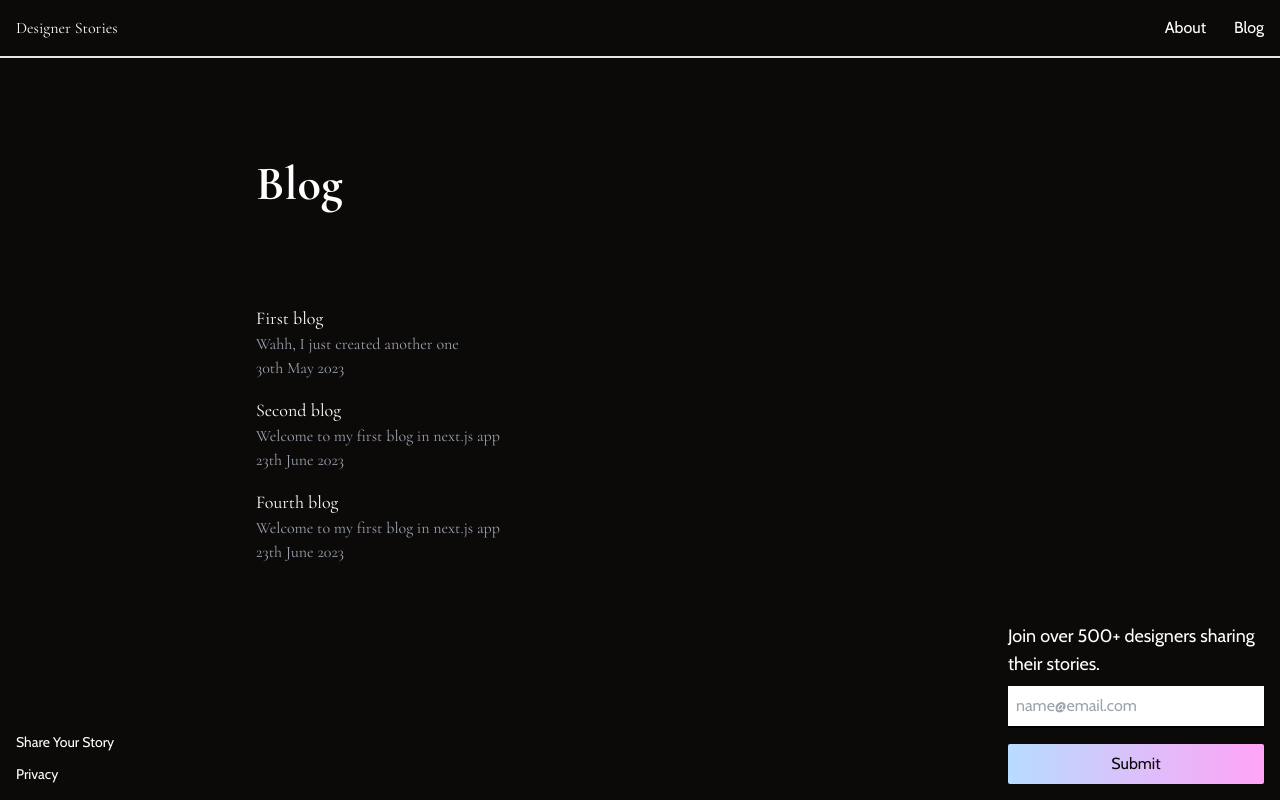
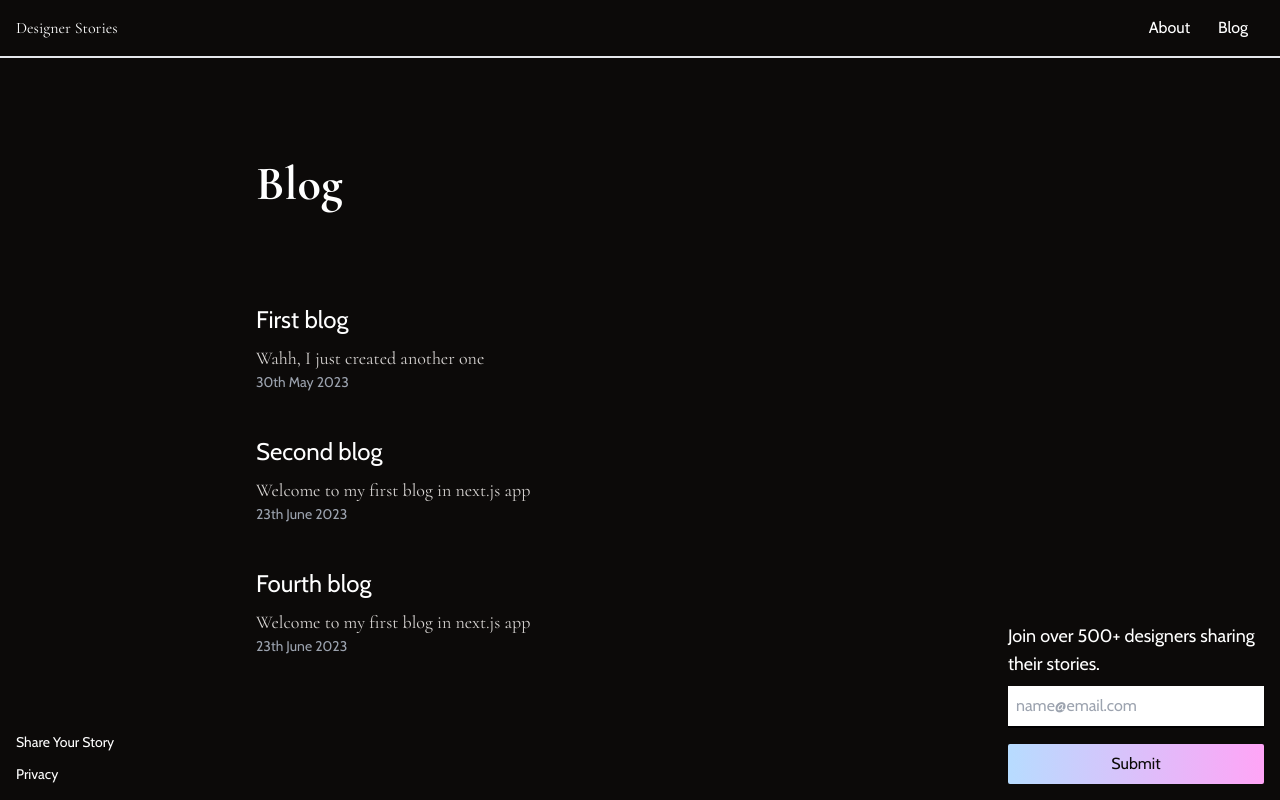
Before and after one commit to jaygal0/path-to-design, a Next.js app: page /blog in a window 1280 px wide. Built offline with nearby package versions, Linux system fonts and the light colour scheme.

Commit message:
sorted out css for blog

```diff
--- a/components/Navbar.tsx
+++ b/components/Navbar.tsx
@@ -73,9 +73,9 @@ export function Navbar() {
           />
         </svg>
       )}
-      <div className="hidden gap-7 font-sans md:flex">
+      <div className="hidden gap-7 pr-4 font-sans md:flex">
         <Link href="/about">About</Link>
-        <Link href="blog">Blog</Link>
+        <Link href="/blog">Blog</Link>
       </div>
     </div>
   );
--- a/src/app/(pages)/blog/[slug]/page.tsx
+++ b/src/app/(pages)/blog/[slug]/page.tsx
@@ -33,9 +33,9 @@ export default function Page({ params }: any) {
   const props = getPost(params);
 
   return (
-    <article className="prose mb-20 mt-40 text-white lg:prose-xl">
-      <h1 className="text-white">{props.fontMatter.title}</h1>
-      <MDXRemote source={props.content} />
+    <article className="prose-slate mb-20 mt-40 lg:prose-xl prose-pre:bg-slate-700">
+      <h1 className="font-bold">{props.fontMatter.title}</h1>
+      <MDXRemote source={props.content}></MDXRemote>
     </article>
   );
 }
--- a/src/app/(pages)/blog/page.tsx
+++ b/src/app/(pages)/blog/page.tsx
@@ -20,16 +20,20 @@ export default function Home() {
   return (
     <>
       <h2 className="mb-20 mt-40 text-5xl font-bold">Blog</h2>
-      <div className="py-2">
+      <div className="flex flex-col gap-7 py-2">
         {blogs.map((blog) => (
           <Link href={"/blog/" + blog.slug} passHref key={blog.slug}>
             <div className="flex justify-between gap-2 py-2 align-middle">
               <div>
-                <h3 className="font-blod text-lg">{blog.meta.title}</h3>
+                <h2 className=" font-blod mb-2 font-sans text-2xl">
+                  {blog.meta.title}
+                </h2>
                 <div>
-                  <p className="text-gray-400">{blog.meta.description}</p>
+                  <p className="text-lg text-stone-300">
+                    {blog.meta.description}
+                  </p>
                 </div>
-                <div className="my-auto text-gray-400">
+                <div className="font-sans text-sm text-gray-400">
                   <p>{blog.meta.date}</p>
                 </div>
               </div>
--- a/src/app/(pages)/privacy/page.tsx
+++ b/src/app/(pages)/privacy/page.tsx
@@ -1,8 +1,8 @@
 export default function Page() {
   return (
     <div className="flex flex-col">
-      <h1 className="my-20 text-3xl font-bold">Privacy</h1>
-      <div className="flex flex-col gap-7">
+      <h1 className="mb-20 mt-40 text-4xl font-bold">Privacy</h1>
+      <div className="flex flex-col gap-7 text-lg">
         <p>
           Lorem ipsum dolor sit amet consectetur adipisicing elit.
           Necessitatibus, quas consequatur harum, distinctio exercitationem
--- a/src/app/(pages)/share/page.tsx
+++ b/src/app/(pages)/share/page.tsx
@@ -1,8 +1,8 @@
 export default function Page() {
   return (
     <div className="flex flex-col">
-      <h1 className="my-20 text-3xl font-bold">Share Your Story</h1>
-      <p className="mb-3">
+      <h1 className="my-20 mt-40 text-4xl font-bold">Share Your Story</h1>
+      <p className="mb-3 text-lg">
         If you'd like to share your story or simply get in touch, you can send
         an email at email@email.com
       </p>
```
